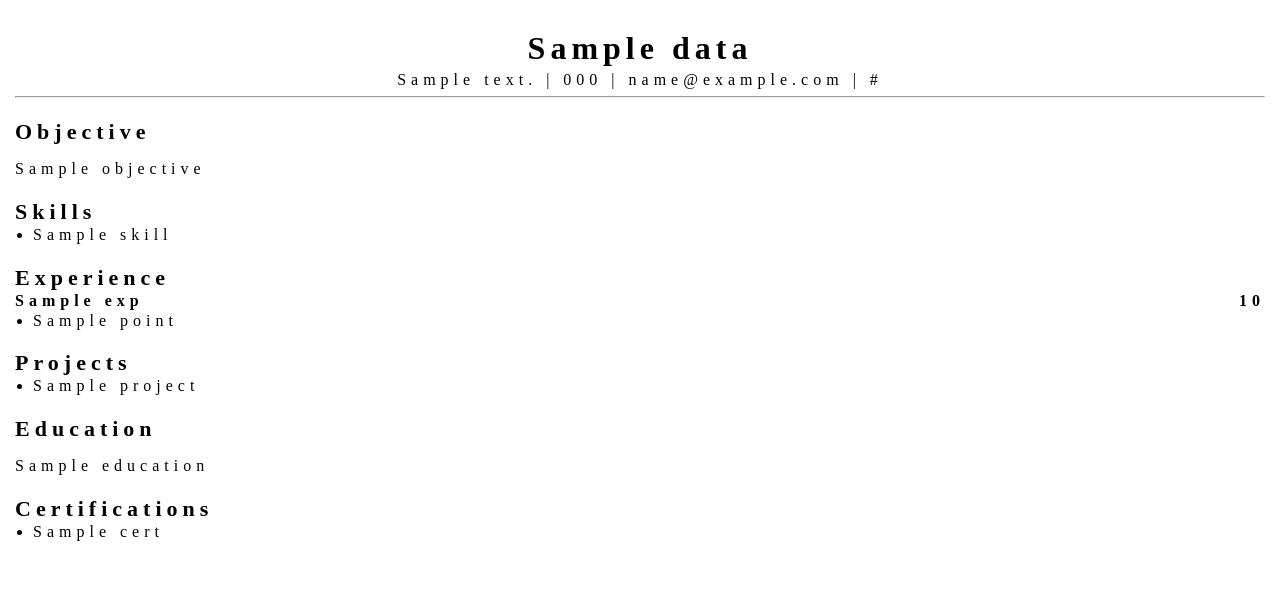
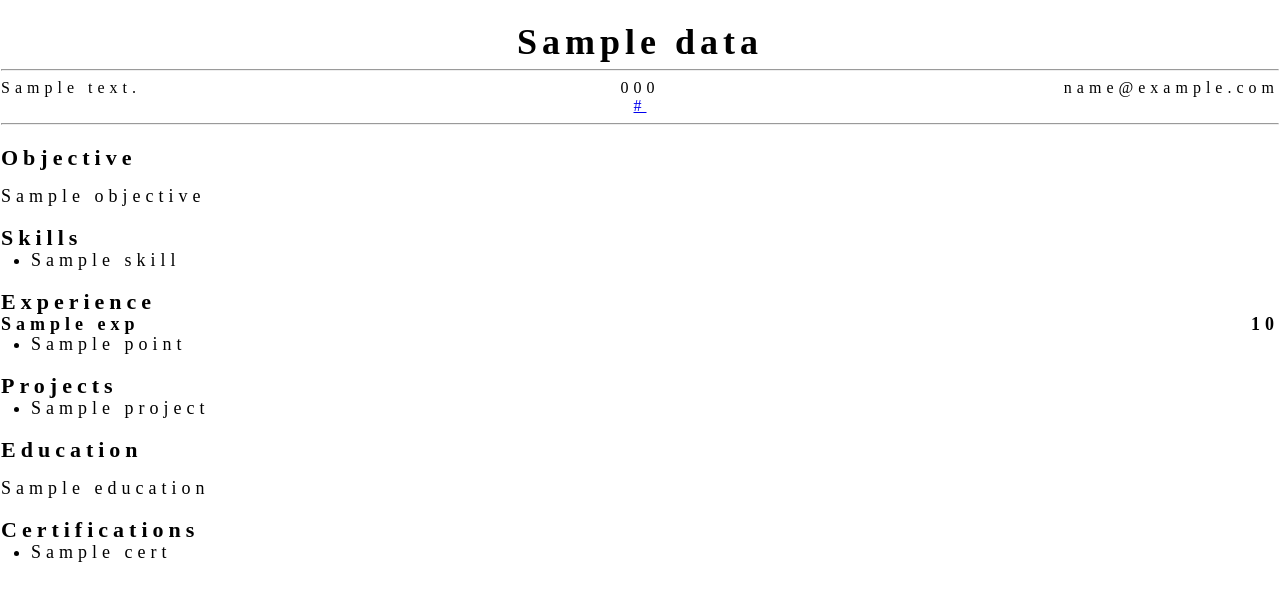
Before and after one commit to Sagnikroy12/ResumeBuilder, a Flask app: template templates/resume_template.html in a window 1280 px wide. Shown: the top 601 px of the page. Run offline with Flask 3, Linux system fonts and the light colour scheme; the template is opened without the code that fills it: most values are stand-ins (such as "Sample title", 1, 10 or a date in 2020).

Commit message:
Resume formatting and PDF generation improvements.

```diff
--- a/app.py
+++ b/app.py
@@ -1,101 +1,3 @@
-# from flask import Flask, render_template, request, send_file
-# from io import BytesIO
-# import pdfkit
-# import os
-
-# app = Flask(__name__)
-
-# config = pdfkit.configuration(
-#     wkhtmltopdf=r"C:\Program Files\wkhtmltopdf\bin\wkhtmltopdf.exe"
-# )
-
-# BASE_DIR = os.path.dirname(os.path.abspath(__file__))
-
-# def format_bullets(text):
-#     if not text:
-#         return ""
-
-#     # Normalize bullet characters
-#     bullets = ["\uf0b7", "", "•", "●", "▪", "◦", "-", "–", "—"]
-
-#     for b in bullets:
-#         text = text.replace(b, "\n")
-
-#     items = [i.strip() for i in text.split("\n") if i.strip()]
-
-#     return "".join(f"<li>{i}</li>" for i in items)
-
-# def generate_html(data):
-
-#     template_path = os.path.join(BASE_DIR, "templates", "resume_template.html")
-
-#     with open(template_path, "r", encoding="utf-8") as file:
-#         html = file.read()
-
-#     # Convert bullet sections
-#     bullet_sections = [
-#         "Experience",
-#         "Projects",
-#         "Skills",
-#         "Certifications"
-#     ]
-
-#     for section in bullet_sections:
-#         data[section] = format_bullets(data.get(section, ""))
-
-#     for key, value in data.items():
-#         html = html.replace("{{" + key + "}}", value)
-
-#     return html
-
-
-# def generate_pdf(data):
-
-#     html_content = generate_html(data)
-
-#     pdf_bytes = pdfkit.from_string(
-#         html_content,
-#         None,
-#         configuration=config
-#     )
-
-#     return BytesIO(pdf_bytes)
-
-
-# @app.route("/", methods=["GET", "POST"])
-# def index():
-
-#     if request.method == "POST":
-
-#         resume_data = {
-#             "Name": request.form["name"],
-#             "Address": request.form["address"],
-#             "Phone": request.form["phone"],
-#             "Email": request.form["email"],
-#             "LinkedIn": request.form["linkedin"],
-#             "Objective": request.form["objective"],
-#             "Education": request.form["education"],
-#             "Skills": request.form["skills"],
-#             "Experience": request.form["experience"],
-#             "Projects": request.form["projects"],
-#             "Certifications": request.form["certifications"],
-#         }
-
-#         pdf_buffer = generate_pdf(resume_data)
-
-#         return send_file(
-#             pdf_buffer,
-#             as_attachment=True,
-#             download_name="resume.pdf",
-#             mimetype="application/pdf"
-#         )
-
-#     return render_template("form.html")
-
-
-# if __name__ == "__main__":
-#     app.run(debug=True)
-
 from flask import Flask, render_template, request, send_file
 from io import BytesIO
 import pdfkit
@@ -109,17 +11,25 @@ config = pdfkit.configuration(
 
 
 # Convert bullet text into list
+import re
+
 def parse_bullets(text):
-
     if not text:
         return []
-
-    bullets = ["\uf0b7", "", "•", "●", "▪", "◦", "-", "–", "—"]
-
-    for b in bullets:
-        text = text.replace(b, "\n")
-
-    return [i.strip() for i in text.split("\n") if i.strip()]
+    # Remove bullet characters ONLY at the start of items
+    text = re.sub(r'\s*[-•●▪◦]\s*', ' ', text)
+    # Normalize spaces
+    text = text.replace("\n", " ")
+    # Split sentences using full stop
+    sentences = re.split(r'\.\s+', text)
+    bullets = []
+    for s in sentences:
+        s = s.strip()
+        if s:
+            if not s.endswith("."):
+                s += "."
+            bullets.append(s)
+    return bullets
 
 
 @app.route("/", methods=["GET", "POST"])
@@ -164,13 +74,13 @@ def index():
 
         # PDF options
         options = {
-            "page-size": "A4",
-            "encoding": "UTF-8",
-            "margin-top": "15mm",
-            "margin-bottom": "15mm",
-            "margin-left": "15mm",
-            "margin-right": "15mm"
-        }
+                "page-size": "A4",
+                "encoding": "UTF-8",
+                "margin-top": "0.5in",
+                "margin-bottom": "0.5in",
+                "margin-left": "0.5in",
+                "margin-right": "0.5in"
+                }
 
         pdf = pdfkit.from_string(
             html,
--- a/templates/resume_template.html
+++ b/templates/resume_template.html
@@ -1,95 +1,3 @@
-<!-- <!doctype html>
-<html lang="en">
-  <head>
-    <meta charset="utf-8" />
-    <meta name="viewport" content="width=device-width, initial-scale=1.0" />
-    <title>Resume</title>
-
-    <style>
-      body {
-        font-family: Arial, sans-serif;
-        margin: 5px 5px 5px 5px;
-        line-height: 1.2;
-        font-size: 16px;
-        letter-spacing: 5px;
-      }
-
-      h1 {
-        text-align: center;
-        margin-top: 0px;
-        margin-bottom: 6px;
-        font-size: 28px;
-        letter-spacing: 1px;
-      }
-
-      .contact {
-        text-align: center;
-        font-size: 15px;
-      }
-
-      .section {
-        margin-top: 12px;
-      }
-
-      .section-title {
-        font-weight: bold;
-        font-size: 22px;
-        /* border-bottom: 1px solid black; */
-        margin-bottom: 6px;
-        letter-spacing: 0.7px;
-      }
-
-      .content {
-        white-space: pre-line;
-        font-size: 16px;
-        letter-spacing: 0.3px;
-      }
-    </style>
-  </head>
-
-  <body>
-    <h1>{{Name}}</h1>
-
-    <div class="contact">
-      {{Address}} <br />
-      {{Phone}} | {{Email}} <br />
-      {{LinkedIn}}
-    </div>
-
-    <hr />
-
-    <div class="section">
-      <div class="section-title">Objective</div>
-      <div class="content">{{Objective}}</div>
-    </div>
-
-    <div class="section">
-      <div class="section-title">Experience</div>
-      <div class="content">{{Experience}}</div>
-    </div>
-
-    <div class="section">
-      <div class="section-title">Projects</div>
-      <div class="content">{{Projects}}</div>
-    </div>
-
-    <div class="section">
-      <div class="section-title">Education</div>
-      <div class="content">{{Education}}</div>
-    </div>
-
-    <div class="section">
-      <div class="section-title">Skills</div>
-      <div class="content">{{Skills}}</div>
-    </div>
-
-    <div class="section">
-      <div class="section-title">Certifications</div>
-      <div class="content">{{Certifications}}</div>
-    </div>
-  </body>
-</html> -->
-
 <!doctype html>
 <html>
   <head>
@@ -98,10 +6,9 @@
     <style>
       body {
         font-family: "Times New Roman", Times, serif;
-        margin: 0;
-        padding: 10px 15px;
-        font-size: 16px;
-        line-height: 1.1;
+        margin: 1px;
+        font-size: 18px;
+        line-height: 1;
         letter-spacing: 5px;
       }
 
@@ -113,10 +20,11 @@
       .contact {
         text-align: center;
         font-size: 16px;
+        font: 5px;
       }
 
       .section {
-        margin-top: 6px;
+        margin-top: 2px;
       }
 
       h3 {
@@ -126,8 +34,8 @@
 
       ul {
         margin-top: 2px;
-        margin-bottom: 4px;
-        padding-left: 18px;
+        margin-bottom: 2px;
+        padding-left: 30px;
       }
 
       .job {
@@ -139,15 +47,53 @@
         justify-content: space-between;
         font-weight: bold;
       }
+      .contact {
+        margin-top: 4px;
+      }
+
+      .contact-row {
+        display: flex;
+        width: 100%;
+      }
+
+      .contact-row span {
+        flex: 1;
+      }
+
+      .contact-row .left {
+        text-align: left;
+        padding-right: 100px;
+      }
+
+      .contact-row .center {
+        text-align: center;
+      }
+
+      .contact-row .right {
+        text-align: right;
+        padding-left: 100px;
+      }
+
+      .linkedin {
+        text-align: center;
+        margin-top: 2px;
+      }
     </style>
   </head>
 
   <body>
     <h1>{{ data.name }}</h1>
+    <hr />
+    <div class="contact">
+      <div class="contact-row">
+        <span class="left">{{ data.address }}</span>
+        <span class="center">{{ data.phone }}</span>
+        <span class="right">{{ data.email }}</span>
+      </div>
 
-    <div class="contact">
-      {{ data.address }} | {{ data.phone }} | {{ data.email }} | {{
-      data.linkedin }}
+      <div class="linkedin">
+        <a href="{{ data.linkedin }}">{{ data.linkedin }}</a>
+      </div>
     </div>
     <hr />
 
@@ -163,9 +109,14 @@
     <div class="section">
       <h3>Skills</h3>
       <ul>
-        {% for skill in data.skills %}
+        {% for skill in data.skills %} {% if ':' in skill %}
+        <li>
+          <strong>{{ skill.split(':',1)[0] }}:</strong>
+          {{ skill.split(':',1)[1] }}
+        </li>
+        {% else %}
         <li>{{ skill }}</li>
-        {% endfor %}
+        {% endif %} {% endfor %}
       </ul>
     </div>
 
@@ -197,9 +148,14 @@
     <div class="section">
       <h3>Projects</h3>
       <ul>
-        {% for project in data.projects %}
+        {% for project in data.projects %} {% if ':' in project %}
+        <li>
+          <strong>{{ project.split(':',1)[0] }}:</strong>
+          {{ project.split(':',1)[1] }}
+        </li>
+        {% else %}
         <li>{{ project }}</li>
-        {% endfor %}
+        {% endif %} {% endfor %}
       </ul>
     </div>
 
```
